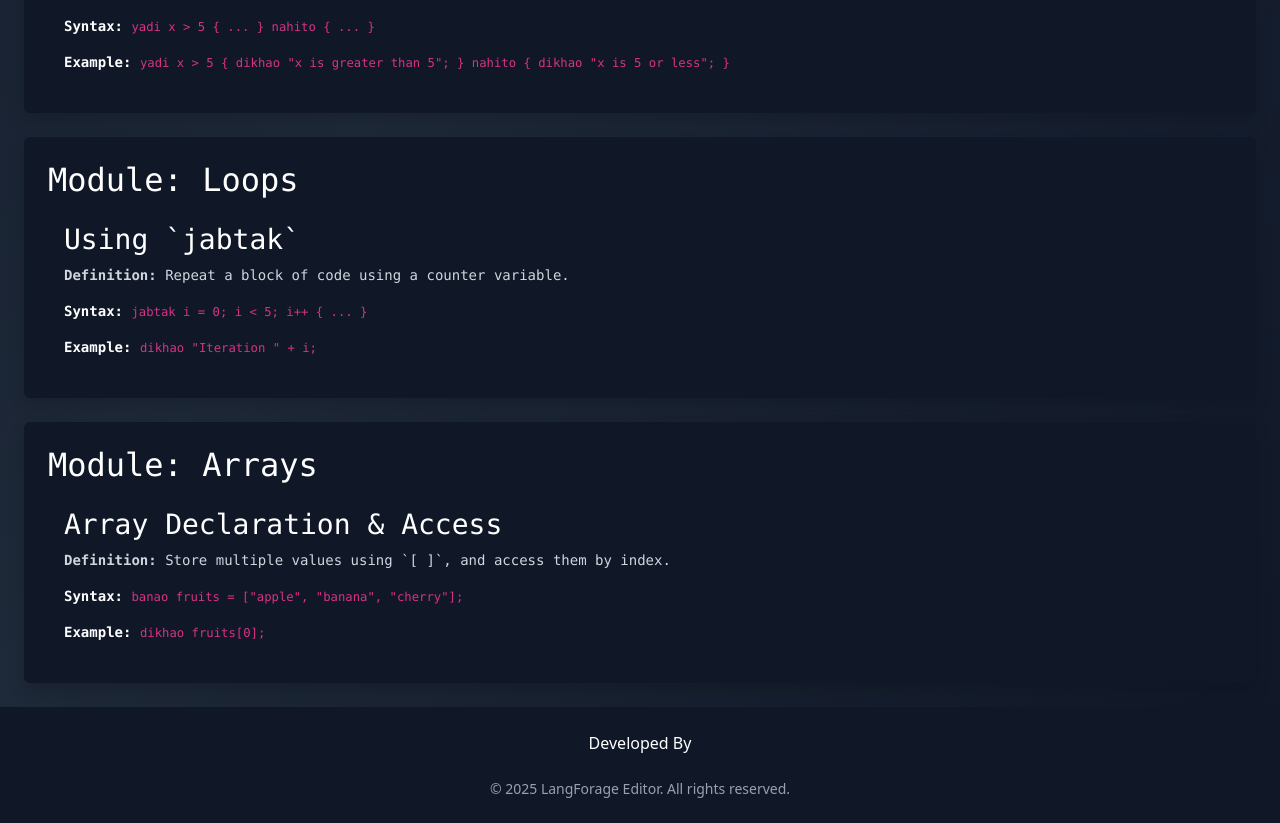
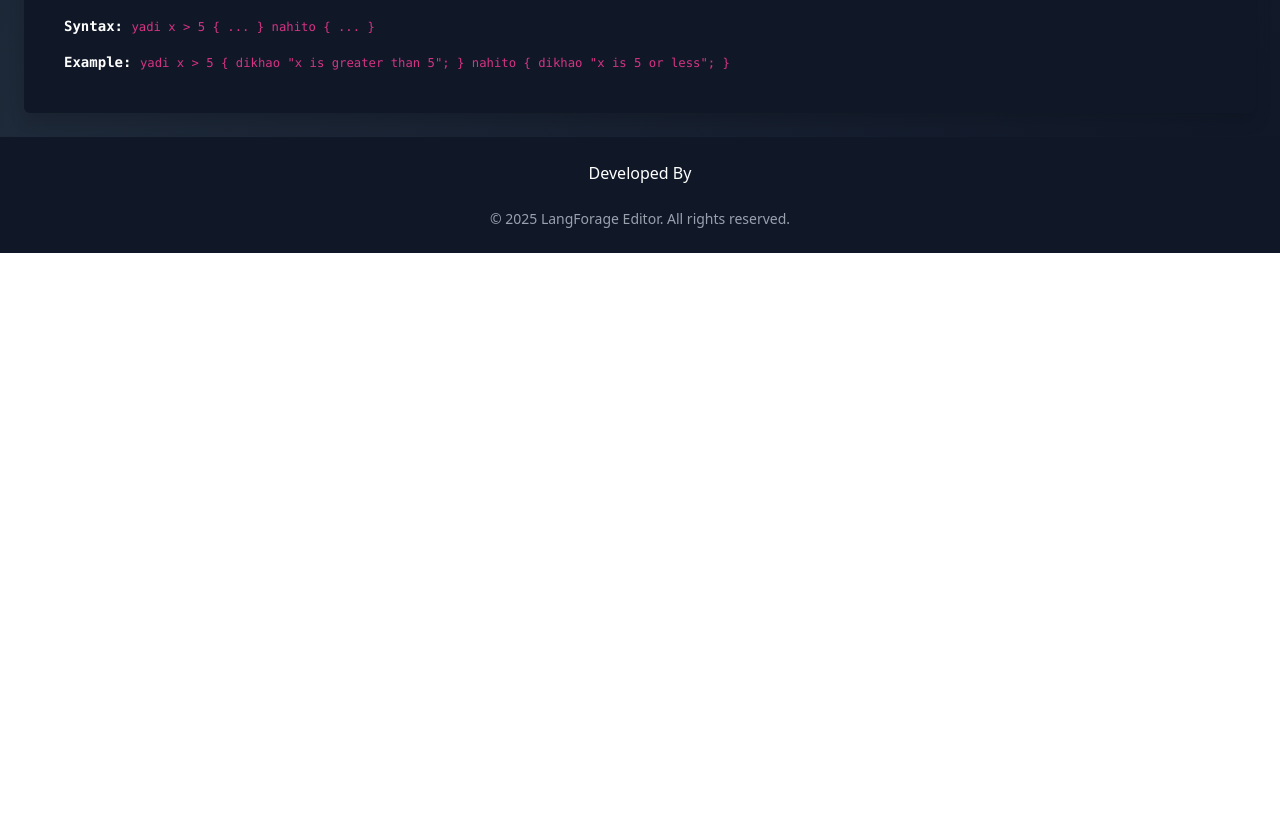
Before and after one commit to vdsn0905/Langforage-Editor, a React (Vite) app: page /course in a window 1280 px wide. Shown: the part 1440-2263 px from the top of the page. After the commit the page ends 1693 px from the top, so only its background shows below. Built offline with nearby package versions, Linux system fonts and the light colour scheme.

Commit message:
Update Course.jsx

```diff
--- a/src/components/Course.jsx
+++ b/src/components/Course.jsx
@@ -73,31 +73,6 @@ const modules = [
       },
     ],
   },
-  {
-    title: "Module: Loops",
-    color: "text-indigo-300",
-    topics: [
-      {
-        name: "Using `jabtak`",
-        definition: "Repeat a block of code using a counter variable.",
-        syntax: "`jabtak i = 0; i < 5; i++ { ... }`",
-        example: '`dikhao "Iteration " + i;`',
-      },
-    ],
-  },
-  {
-    title: "Module: Arrays",
-    color: "text-purple-300",
-    topics: [
-      {
-        name: "Array Declaration & Access",
-        definition:
-          "Store multiple values using `[ ]`, and access them by index.",
-        syntax: '`banao fruits = ["apple", "banana", "cherry"];`',
-        example: "`dikhao fruits[0];`",
-      },
-    ],
-  }
 ];
 
 export default function Course() {
```
